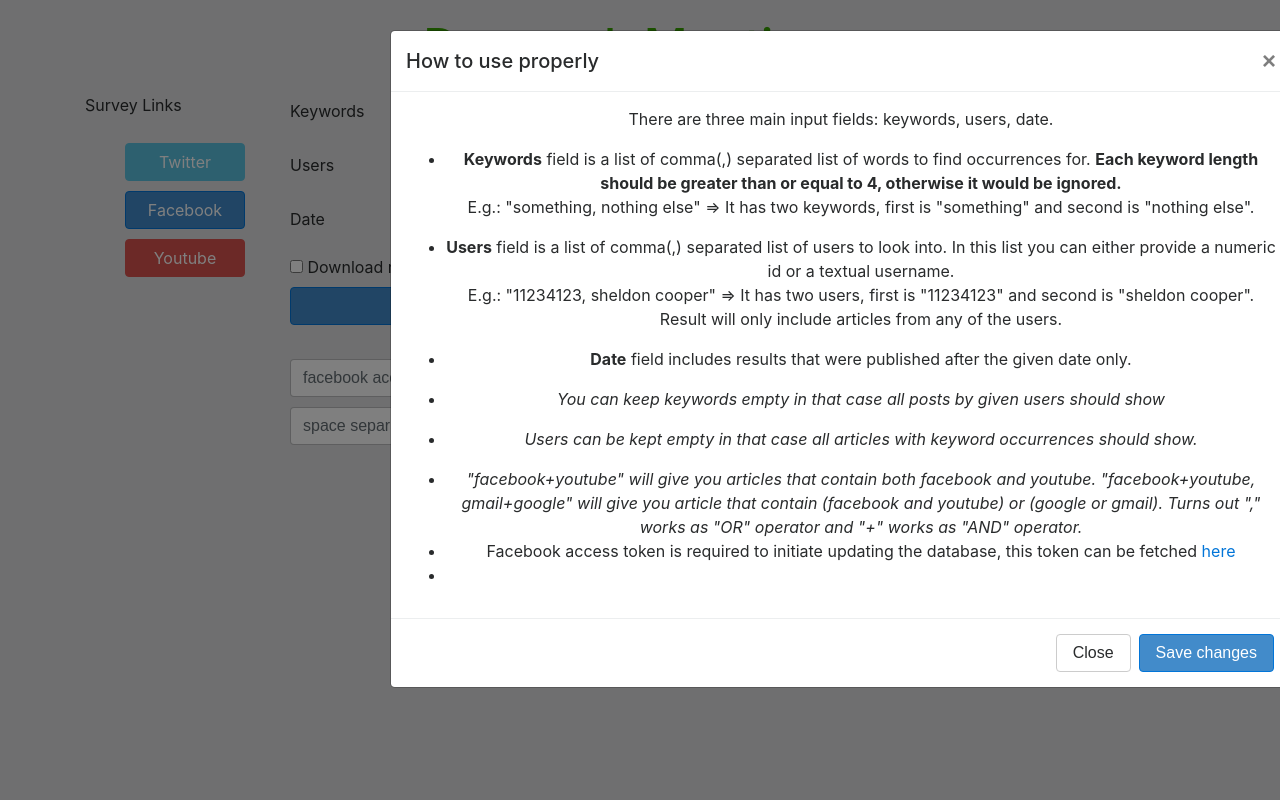
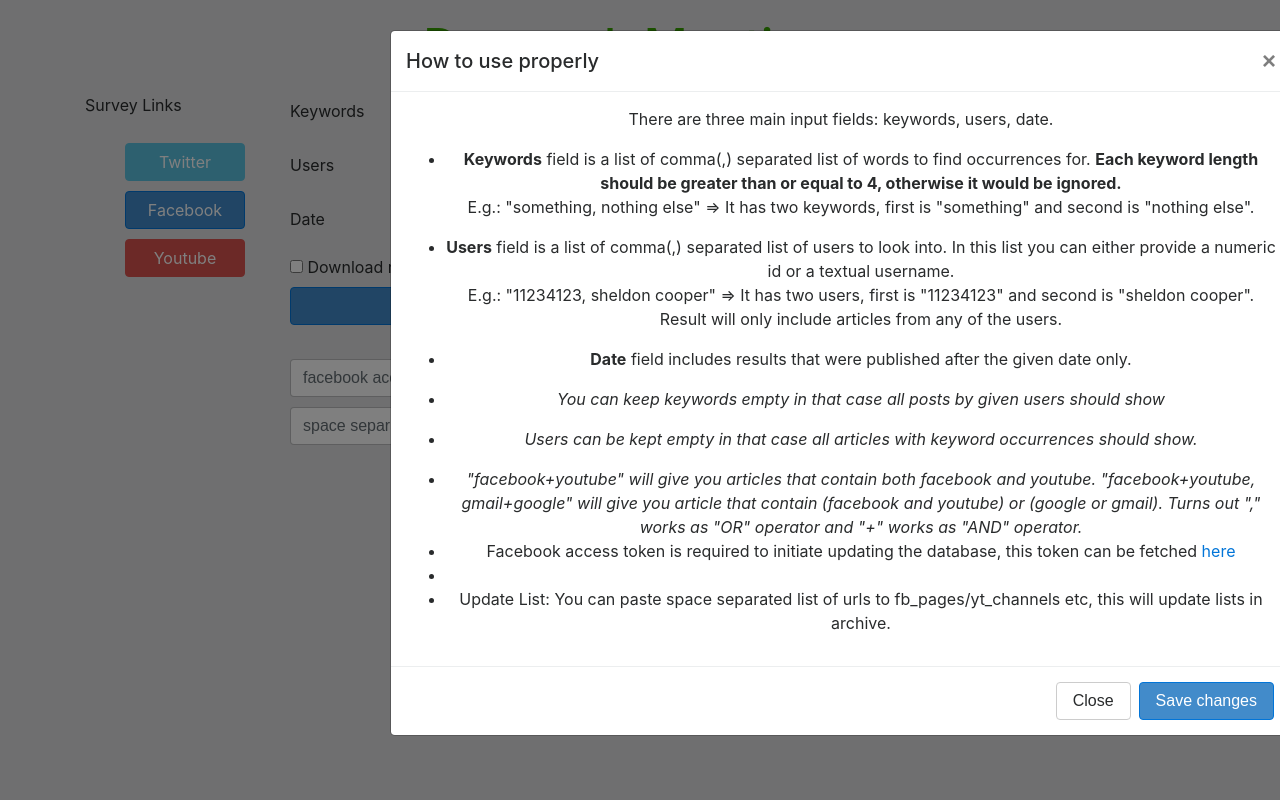
Before and after one commit to laveesingh/Denmark-Mentions, a Django app: template templates/template.html in a window 1280 px wide, after a click on "See guide to using this!". Run offline with Django 3.2, Linux system fonts and the light colour scheme; the template is opened without the code that fills it, so the values that code supplies are empty; some libraries are stand-ins or nearby versions.

Commit message:
doc: guide added for updating list

```diff
--- a/templates/template.html
+++ b/templates/template.html
@@ -181,6 +181,7 @@
                               <em>"facebook+youtube" will give you articles that contain both facebook and youtube. "facebook+youtube, gmail+google" will give you article that contain (facebook and youtube) or (google or gmail). Turns out "," works as "OR" operator and "+" works as "AND" operator.</em>
                             </li>
                             <li>Facebook access token is required to initiate updating the database, this token can be fetched <a target='blank' href="https://developers.facebook.com/tools/explorer/145634995501895/?method=GET&path=%7Bpage-id%7D&version=v2.10">here</a><li>
+                            <li>Update List: You can paste space separated list of urls to fb_pages/yt_channels etc, this will update lists in archive.</li>
                           </ul>
                         </div>
                         </center>
```
